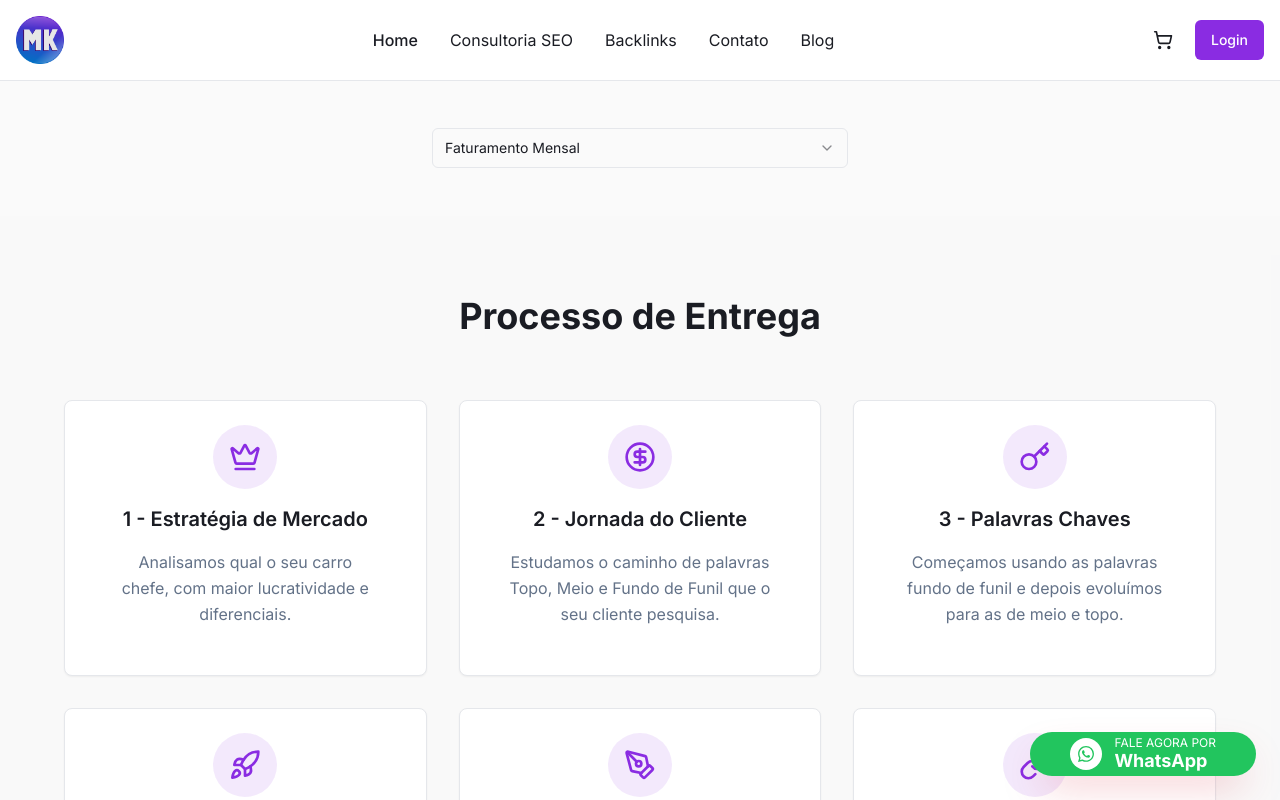
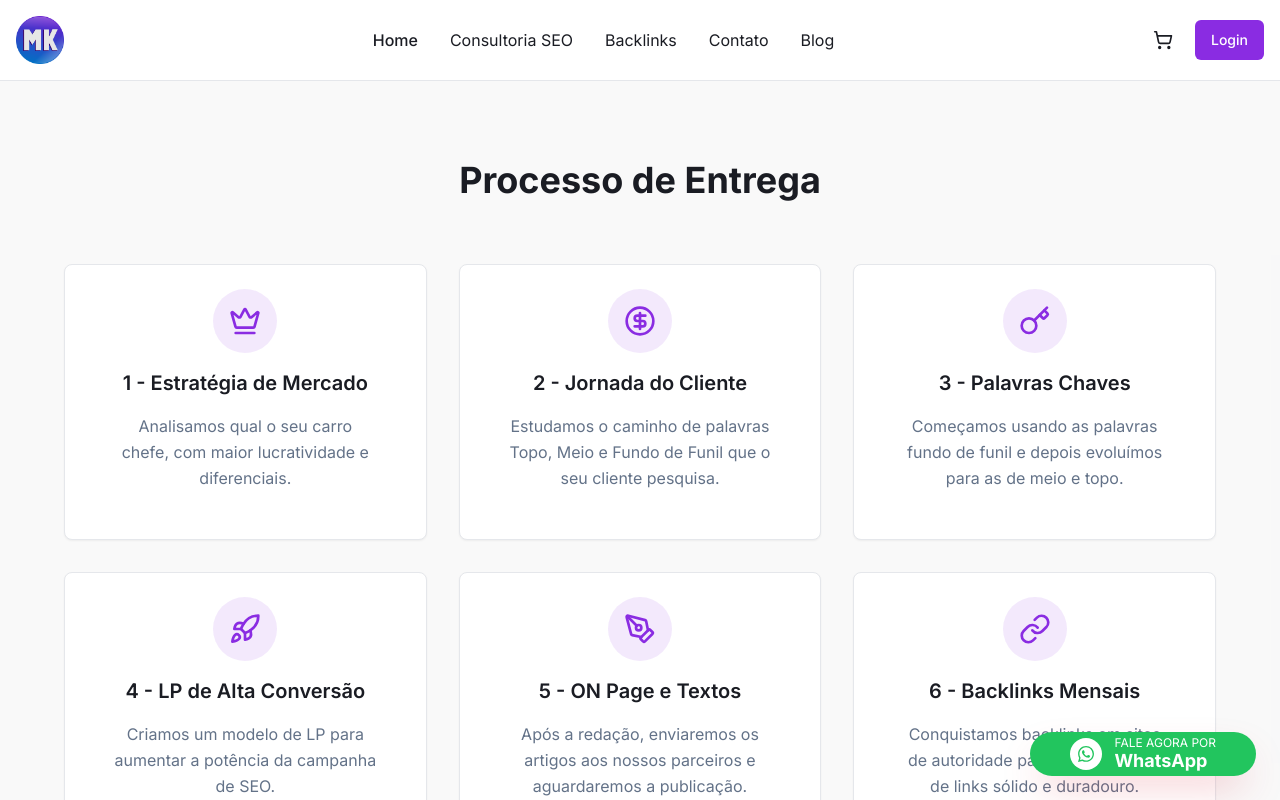
Before and after one commit to marconez777/seo-semantic-masterclass, a React (Vite) app: page /consultoria-de-seo in a window 1280 px wide. Shown: the top 800 px of the page. Built offline with nearby package versions, Linux system fonts and the light colour scheme.

Commit message:
Remove hero with dropdown
Remove the hero section with the dropdown from the `/consultoria-de-seo` page and use the last section as the correct hero.

```diff
--- a/src/pages/ConsultoriaSeo.tsx
+++ b/src/pages/ConsultoriaSeo.tsx
@@ -1,7 +1,7 @@
 import Header from "@/components/layout/Header";
 import Footer from "@/components/layout/Footer";
 import StructuredData from "@/components/seo/StructuredData";
-import MonthlyRevenueFilter from "@/components/sections/MonthlyRevenueFilter";
+
 import DeliveryProcessSection from "@/components/sections/DeliveryProcessSection";
 import CaseStudyCard from "@/components/sections/CaseStudyCard";
 import LeadGenerationSection from "@/components/sections/LeadGenerationSection";
@@ -19,9 +19,6 @@ const ConsultoriaSeo = () => {
       <Header />
 
       <main className="pt-20 min-h-screen bg-background">
-        {/* Monthly Revenue Filter */}
-        <MonthlyRevenueFilter />
-
         {/* Delivery Process */}
         <DeliveryProcessSection />
 
```
